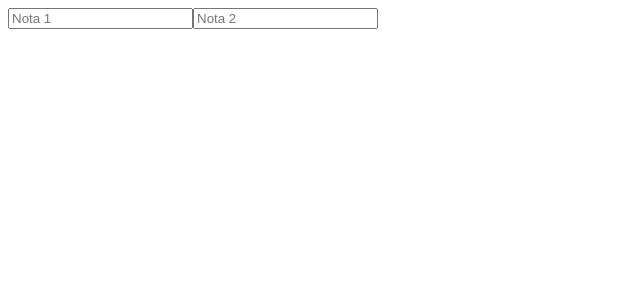
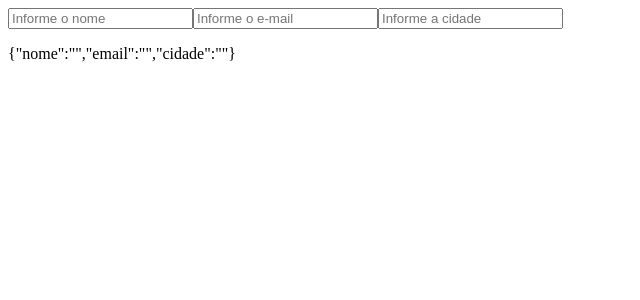
Before and after one commit to Lufeltz/Learning, a React (Vite) app in the folder React-Hooks/conceitos/: page / in a window 1280 px wide. Shown: the top 300 px of the page, without its empty margins (0-640 px from the left). Built offline with nearby package versions, Linux system fonts and the light colour scheme.

Commit message:
chore: Importar Ex04_useState

```diff
--- a/React-Hooks/conceitos/src/main.jsx
+++ b/React-Hooks/conceitos/src/main.jsx
@@ -3,9 +3,10 @@ import ReactDOM from "react-dom/client";
 import Ex01 from "./hooks/Ex01_useState";
 import Ex02 from "./hooks/Ex02_useState";
 import Ex03 from "./hooks/Ex03_useState";
+import Ex04 from "./hooks/Ex04_useState";
 
 ReactDOM.createRoot(document.getElementById("root")).render(
     <React.StrictMode>
-        <Ex03 />
+        <Ex04 />
     </React.StrictMode>
 );
```
